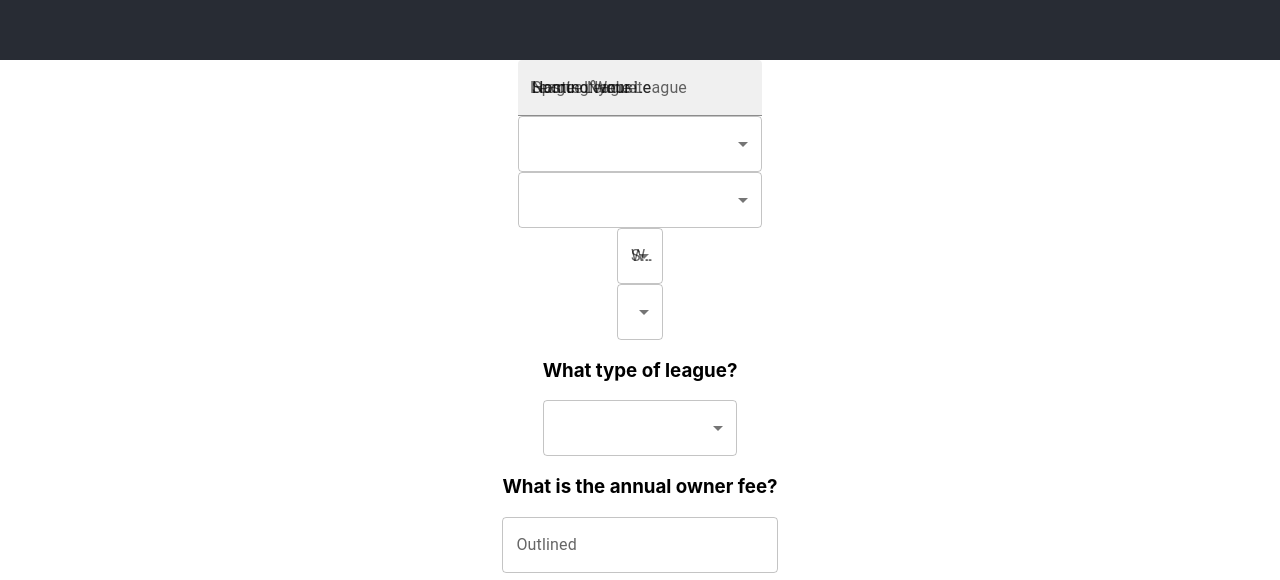
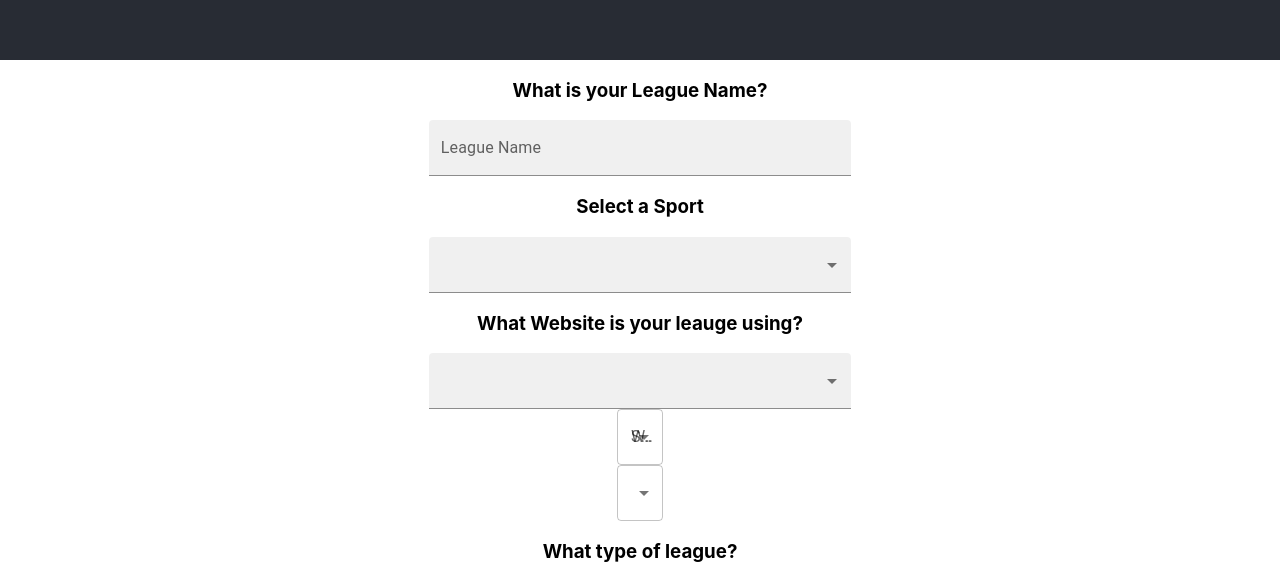
Before and after one commit to AMess33/FantasyBL, a React (Create React App) app: page / in a window 1280 px wide. Shown: the part 740-1320 px from the top of the page. Built offline with nearby package versions, Linux system fonts and the light colour scheme.

Commit message:
update material componenets in league details

```diff
--- a/src/components/InitialSetup/leagueDetails.jsx
+++ b/src/components/InitialSetup/leagueDetails.jsx
@@ -12,20 +12,24 @@ function LeagueDetails(props) {
   // setValues(prevValues => ({...prevValues, thisValue: event.target.value }))
   // }
   return (
-    <Box>
-      <FormControl>
-        <InputLabel>Name of your League</InputLabel>
+    <div>
+      <Box sx={{ minWidth: 120 }}>
+        <FormControl sx={{ width: "33%" }}>
+          <h3>What is your League Name?</h3>
           <TextField
             id="leagueName"
             value={props.value.leagueName}
             label="League Name"
             variant="filled"
           />
-        <InputLabel>Sports League</InputLabel>
+        </FormControl>
+      </Box>
+      <Box sx={{ minWidth: 120 }}>
+        <FormControl sx={{ width: "33%" }}>
+          <h3>Select a Sport</h3>
           <Select
-          labelId="Sport"
-          id="Sport"
-          label="Sport"
+            id="sport"
+            variant="filled"
             value={props.value.sport}
             onChange={(event) => {
               props.setValue((prevValues) => ({
@@ -40,13 +44,12 @@ function LeagueDetails(props) {
             <MenuItem value={"MLB"}>MLB</MenuItem>
             <MenuItem value={"NCAA Football"}>NCAA Football</MenuItem>
           </Select>
-        <InputLabel>Hosting Website</InputLabel>
-        <Select
-          labelId="HostSite"
-          id="HostSite"
-          value={props.value.website}
-          label="Host"
-        >
+        </FormControl>
+      </Box>
+      <Box>
+        <FormControl sx={{ width: "33%" }}>
+          <h3>What Website is your leauge using?</h3>
+          <Select id="hostSite" variant="filled" value={props.value.website}>
             <MenuItem value={"ESPN"}>ESPN</MenuItem>
             <MenuItem value={"Sleeper"}>Sleeper</MenuItem>
             <MenuItem value={"My Fantasy League"}>My Fantasy League</MenuItem>
@@ -61,6 +64,7 @@ function LeagueDetails(props) {
           </Select>
         </FormControl>
       </Box>
+    </div>
   );
 }
 
```
Lines whose indentation alone changed are shown as unchanged.
